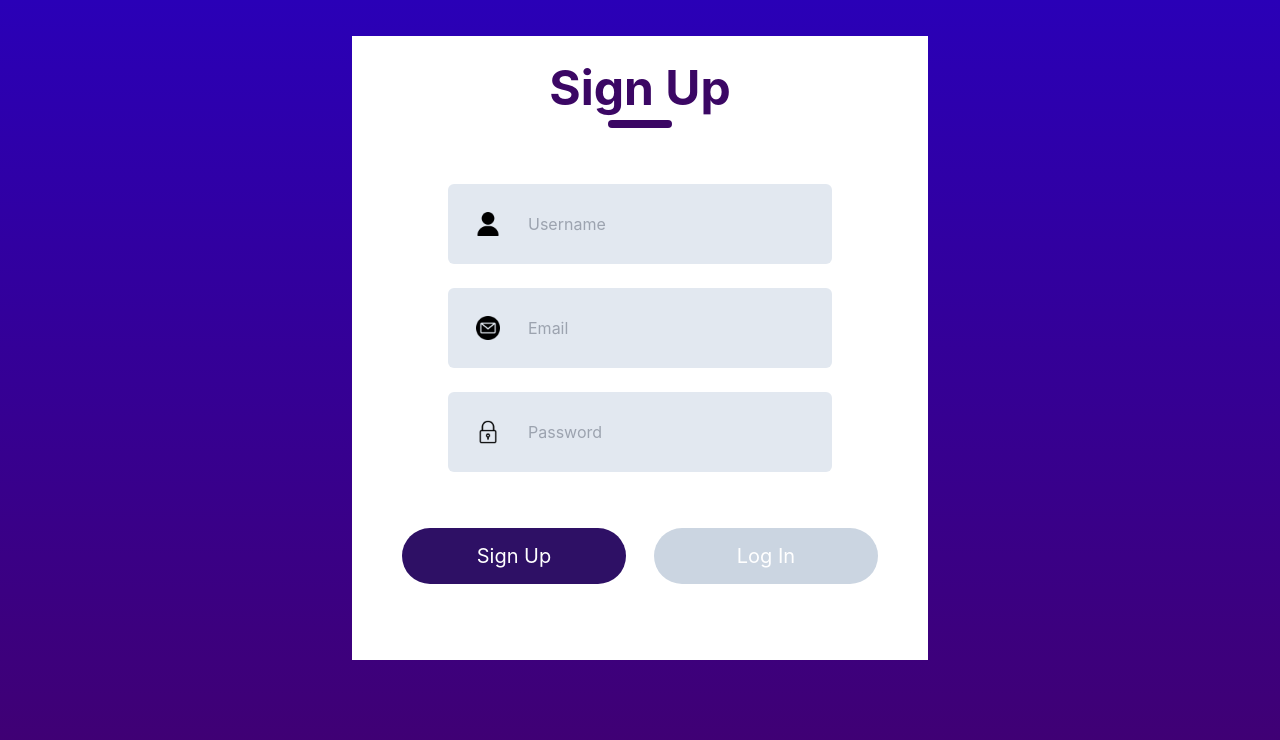
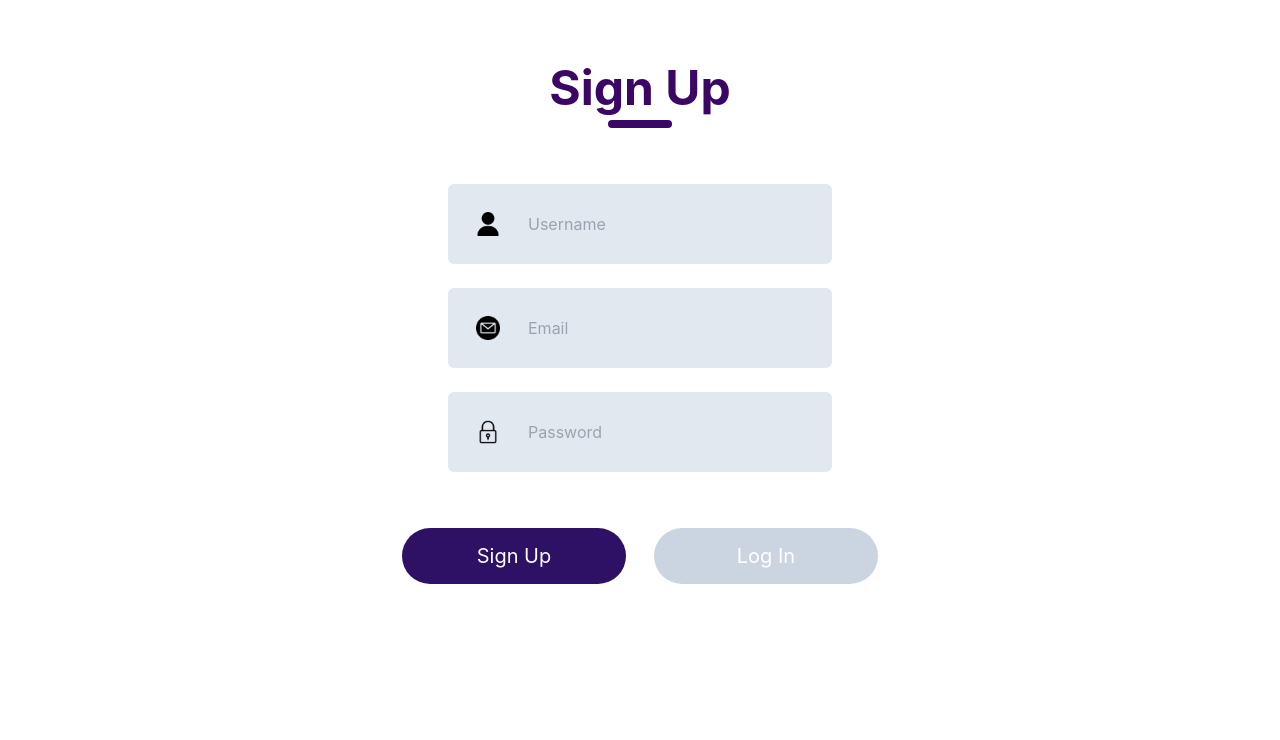
Before and after one commit to HackNexus-Smart-India-Hackathon/cmpdi-frontend, a React (Create React App) app: page / in a window 1280 px wide. Shown: the top 740 px of the page. Built offline with nearby package versions, Linux system fonts and the light colour scheme.

Commit message:
[FIX] bg color change

```diff
--- a/src/index.css
+++ b/src/index.css
@@ -9,7 +9,7 @@ body {
   -webkit-font-smoothing: antialiased;
   -moz-osx-font-smoothing: grayscale;
   height: 100vh;
-  background: linear-gradient(#2A00B7, #42006C);
+
 }
 
 code {
```
